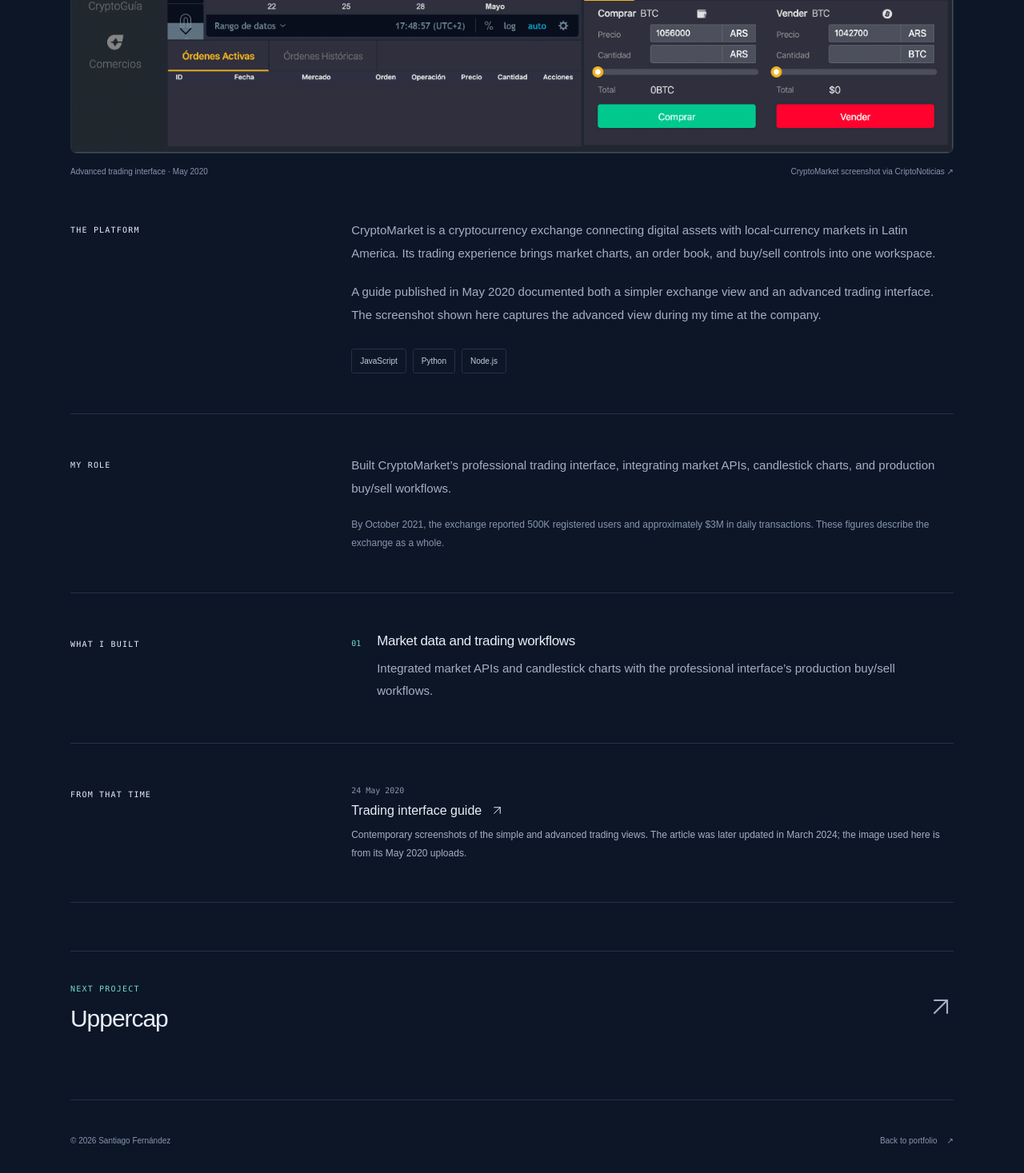
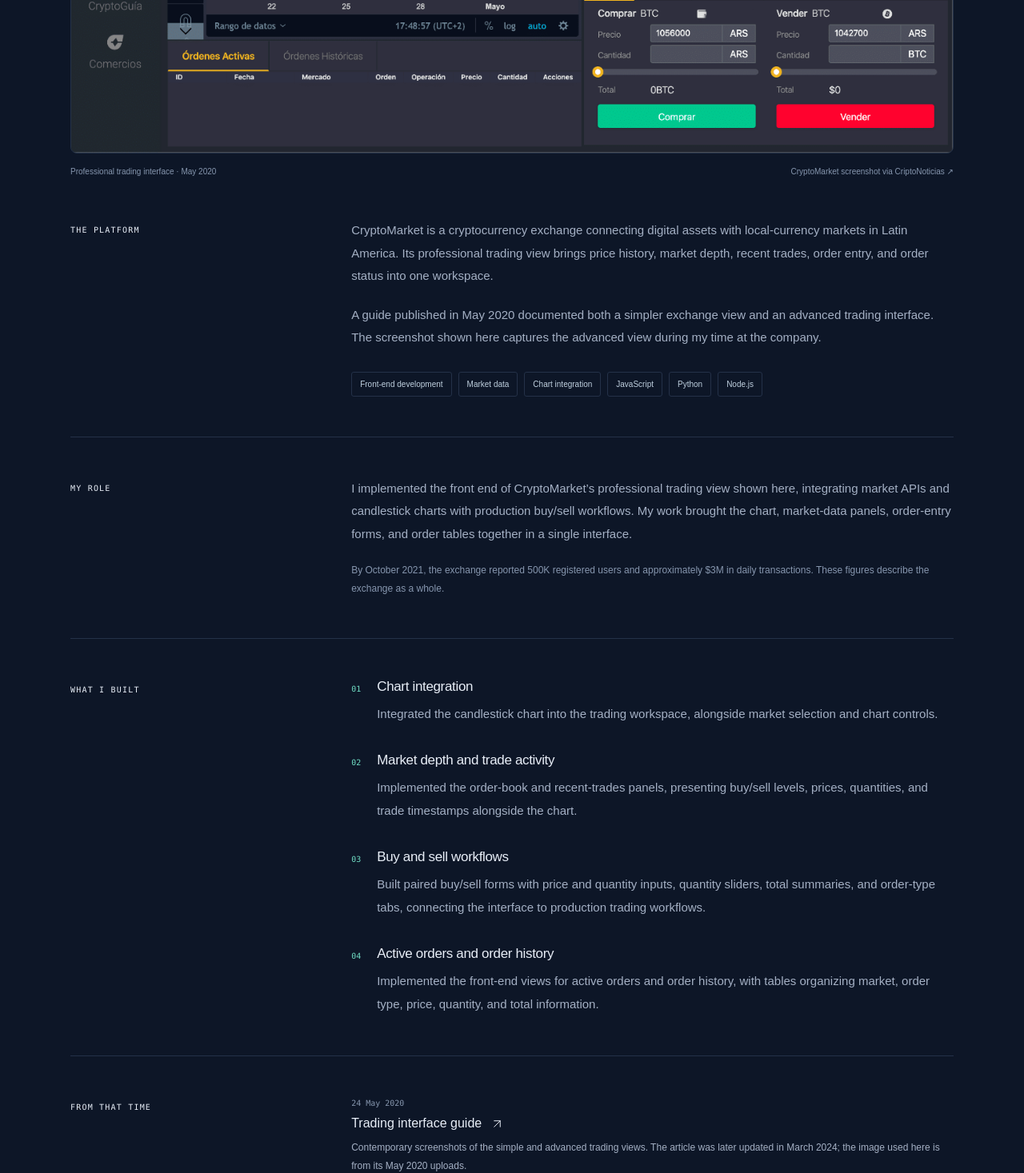
Before and after one commit to safernan121/personal-website, a React (Vite) app: page /projects/cryptomkt in a window 1280 px wide. Shown: the part 1170-2637 px from the top of the page at 80% size. Built offline with nearby package versions, Linux system fonts and the light colour scheme; a web font is replaced by a local one.

Commit message:
Describe ownership of the CryptoMKT trading front end

```diff
--- a/src/content/projects.ts
+++ b/src/content/projects.ts
@@ -90,27 +90,39 @@
     company: 'CryptoMarket / Uppercap',
     period: 'Oct 2019 — Nov 2021',
     description:
-      'CryptoMarket is a cryptocurrency exchange connecting digital assets with local-currency markets in Latin America. Its trading experience brings market charts, an order book, and buy/sell controls into one workspace.',
+      'CryptoMarket is a cryptocurrency exchange connecting digital assets with local-currency markets in Latin America. Its professional trading view brings price history, market depth, recent trades, order entry, and order status into one workspace.',
     descriptionDetail:
       'A guide published in May 2020 documented both a simpler exchange view and an advanced trading interface. The screenshot shown here captures the advanced view during my time at the company.',
     roleSummary:
-      'Built CryptoMarket’s professional trading interface, integrating market APIs, candlestick charts, and production buy/sell workflows.',
+      'I implemented the front end of CryptoMarket’s professional trading view shown here, integrating market APIs and candlestick charts with production buy/sell workflows. My work brought the chart, market-data panels, order-entry forms, and order tables together in a single interface.',
     context:
       'By October 2021, the exchange reported 500K registered users and approximately $3M in daily transactions. These figures describe the exchange as a whole.',
     contributions: [
       {
-        title: 'Market data and trading workflows',
-        text: 'Integrated market APIs and candlestick charts with the professional interface’s production buy/sell workflows.',
+        title: 'Chart integration',
+        text: 'Integrated the candlestick chart into the trading workspace, alongside market selection and chart controls.',
+      },
+      {
+        title: 'Market depth and trade activity',
+        text: 'Implemented the order-book and recent-trades panels, presenting buy/sell levels, prices, quantities, and trade timestamps alongside the chart.',
+      },
+      {
+        title: 'Buy and sell workflows',
+        text: 'Built paired buy/sell forms with price and quantity inputs, quantity sliders, total summaries, and order-type tabs, connecting the interface to production trading workflows.',
+      },
+      {
+        title: 'Active orders and order history',
+        text: 'Implemented the front-end views for active orders and order history, with tables organizing market, order type, price, quantity, and total information.',
       },
     ],
-    areas: ['JavaScript', 'Python', 'Node.js'],
+    areas: ['Front-end development', 'Market data', 'Chart integration', 'JavaScript', 'Python', 'Node.js'],
     website: 'https://www.cryptomkt.com/en/',
     websiteLabel: 'Visit CryptoMKT',
     media: {
       logo: '/images/cryptomkt/logo.png', logoWidth: 600, logoHeight: 55,
       image: '/images/cryptomkt/trading-2020.png', imageWidth: 1346, imageHeight: 706,
       imageAlt: 'CryptoMarket’s advanced trading screen, with a Bitcoin candlestick chart, order book, and buy/sell forms.',
-      caption: 'Advanced trading interface · May 2020',
+      caption: 'Professional trading interface · May 2020',
       source: 'https://www.criptonoticias.com/tutoriales-guias/cryptomkt-compra-vende-bitcoin-criptomonedas-moneda-local/',
       sourceLabel: 'CryptoMarket screenshot via CriptoNoticias',
     },
```
Also changed, not shown: 1 other file (tests, documents, lock files or other folders).
